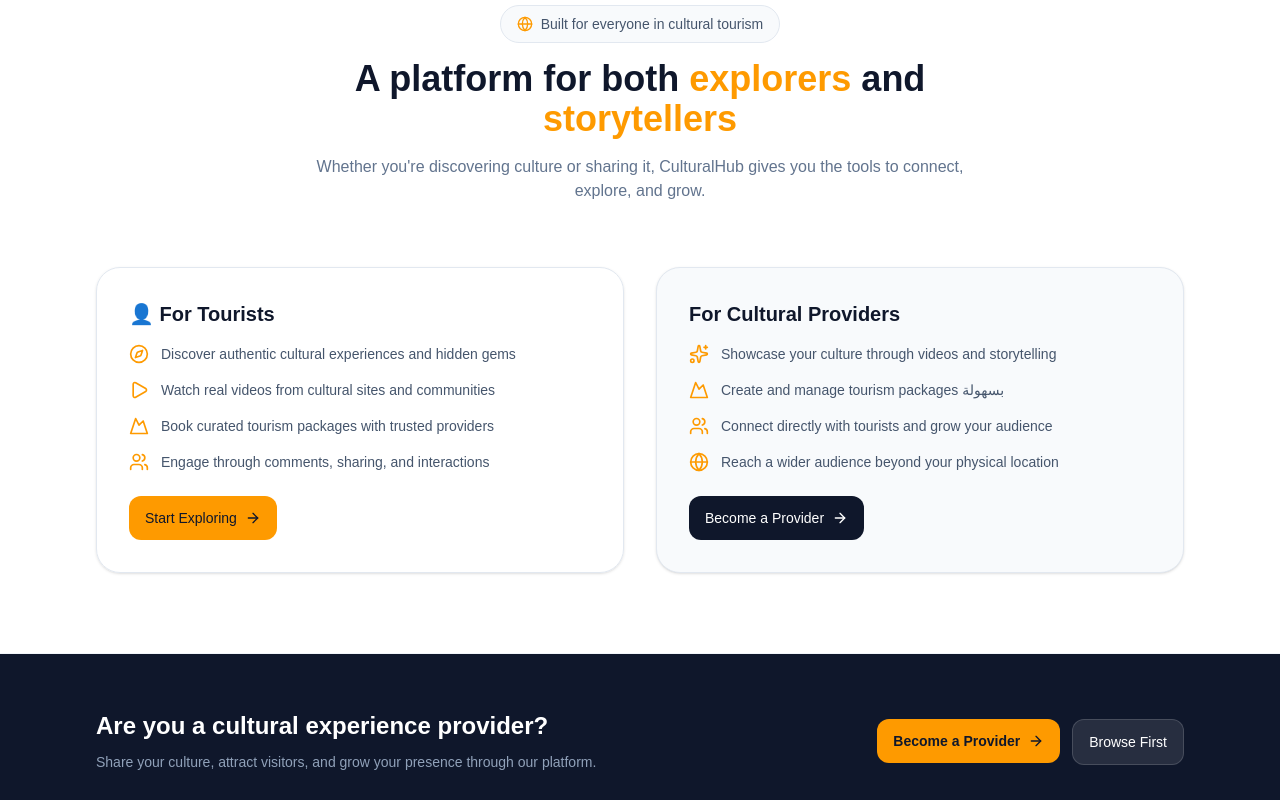
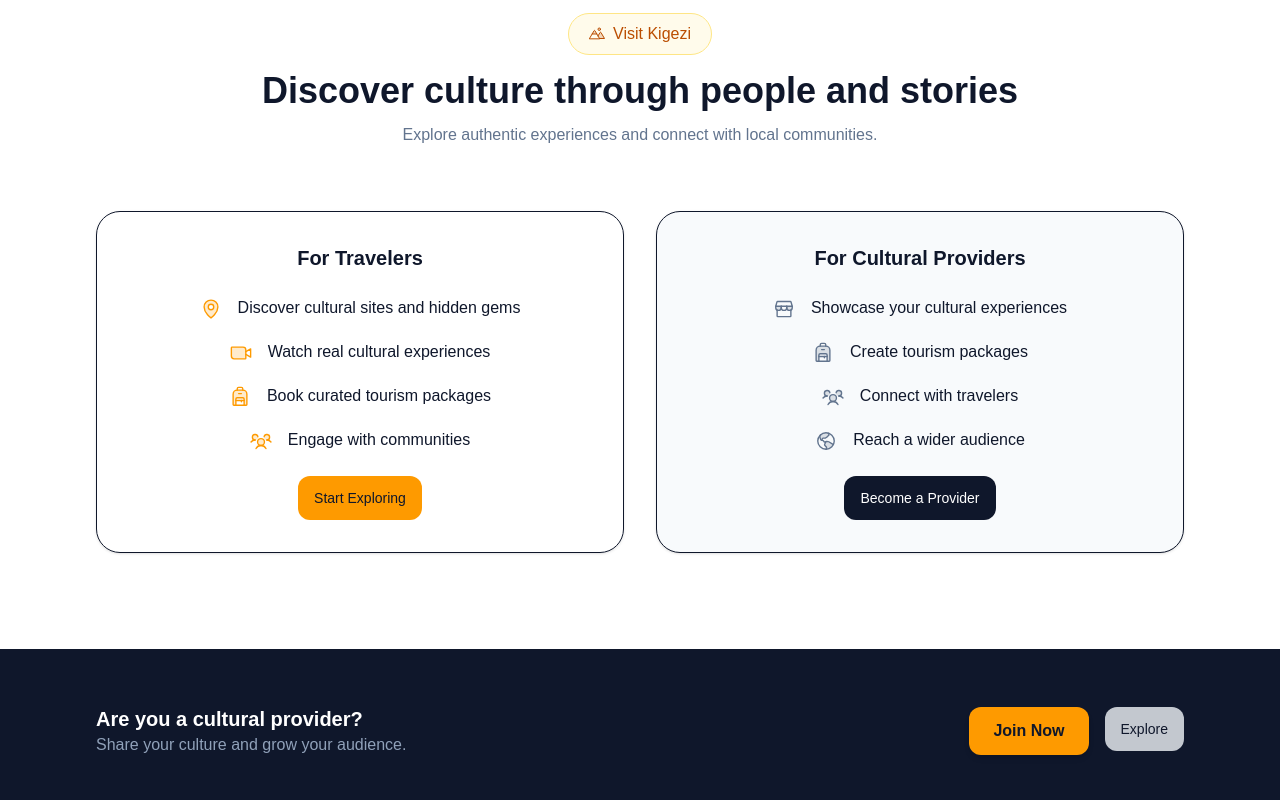
Before and after one commit to umarkhemis/cultural_hub, a Next.js app in the folder frontend/: page /welcome in a window 1280 px wide. Shown: the part 1500-2300 px from the top of the page. Built offline with nearby package versions, Linux system fonts and the light colour scheme; no server answers.

Commit message:
adjusted the homepage details, the icons and experience section

```diff
--- a/frontend/package.json
+++ b/frontend/package.json
@@ -15,6 +15,7 @@
     "clsx": "^2.1.1",
     "lucide-react": "^0.577.0",
     "next": "16.1.6",
+    "phosphor-react": "^1.4.1",
     "react": "19.2.3",
     "react-dom": "19.2.3",
     "react-hook-form": "^7.71.2",
--- a/frontend/src/app/(public)/welcome/page.tsx
+++ b/frontend/src/app/(public)/welcome/page.tsx
@@ -1,19 +1,25 @@
-// src/app/(public)/welcome/page.tsx
+// src\app\(public)\welcome\page.tsx
 
 "use client";
 
 import Link from "next/link";
 import {
-  Compass,
-  Mountain,
-  Sparkles,
-  Users,
   ArrowRight,
-  Globe,
-  Star,
-  Play
+  Star
 } from "lucide-react";
+
+import {
+  MapPin,
+  VideoCamera,
+  Backpack,
+  UsersThree,
+  GlobeHemisphereWest,
+  Storefront,
+  Mountains
+} from "phosphor-react";
+
 import { useEffect, useRef, useState } from "react";
+import type { ElementType } from "react";
 
 import { Button } from "@/src/components/ui/button";
 import { AnimatedCounter } from "@/src/components/ui/animated-counter";
@@ -21,6 +27,7 @@
 import { FullWidthSection } from "@/src/components/layout/full-width-section";
 import { ROUTES } from "@/src/constants/routes";
 import { CulturalHeroSlider } from "@/src/features/home/cultural-hero-slider";
+import { useTypewriter } from "@/src/hooks/use-typewriter";
 
 /* ===================== DATA ===================== */
 
@@ -31,44 +38,90 @@
   { value: 4.9, label: "Community Rating", icon: Star, decimal: true },
 ];
 
-const features = [
-  {
-    icon: Compass,
-    label: "Explore",
-    title: "Discover Real Culture",
-    description:
-      "Browse authentic cultural experiences, stories, and destinations shared by local communities.",
-    accent: "bg-amber-50 text-amber-600 border-amber-100",
-    iconBg: "bg-amber-100",
-  },
-  {
-    icon: Users,
-    label: "Connect",
-    title: "Meet Local Providers",
-    description:
-      "Engage directly with cultural hosts, creators, and communities behind each experience.",
-    accent: "bg-sky-50 text-sky-600 border-sky-100",
-    iconBg: "bg-sky-100",
-  },
-  {
-    icon: Mountain,
-    label: "Book",
-    title: "Plan Your Visit",
-    description:
-      "Book curated tourism packages and explore cultural sites with confidence.",
-    accent: "bg-emerald-50 text-emerald-600 border-emerald-100",
-    iconBg: "bg-emerald-100",
-  },
-  {
-    icon: Sparkles,
-    label: "Share",
-    title: "Tell Your Story",
-    description:
-      "Providers can showcase culture through videos, experiences, and storytelling.",
-    accent: "bg-violet-50 text-violet-600 border-violet-100",
-    iconBg: "bg-violet-100",
-  },
+const travelerLines = [
+  "Discover cultural sites and hidden gems",
+  "Watch real cultural experiences",
+  "Book curated tourism packages",
+  "Engage with communities",
 ];
+
+const providerLines = [
+  "Showcase your cultural experiences",
+  "Create tourism packages",
+  "Connect with travelers",
+  "Reach a wider audience",
+];
+
+const travelerIcons = [MapPin, VideoCamera, Backpack, UsersThree];
+const providerIcons = [Storefront, Backpack, UsersThree, GlobeHemisphereWest];
+
+/* ===================== COMPONENTS ===================== */
+
+function TypewriterCard({
+  title,
+  lines,
+  Icons,
+  iconColor = "text-slate-500",
+  startDelay = 0,
+  button,
+  cardClass = "",
+}: {
+  title: string;
+  lines: string[];
+  Icons: ElementType[];
+  iconColor?: string;
+  startDelay?: number;
+  button: React.ReactNode;
+  cardClass?: string;
+}) {
+  const { displayed, activeIndex, done } = useTypewriter(lines, 28, 180, startDelay);
+
+  return (
+    <div className={`rounded-3xl border p-8 shadow-sm hover:shadow-md transition flex flex-col items-center text-center ${cardClass}`}>
+
+      <h3 className="text-xl font-semibold mb-6">{title}</h3>
+
+      <div className="space-y-5">
+        {lines.map((_, i) => {
+          const Icon = Icons[i] ?? Icons[0];
+          const hasStarted = i < activeIndex || done || i === activeIndex;
+          const isTyping = activeIndex === i && !done;
+
+          return (
+            <div
+              key={i}
+              className={`flex items-center justify-center gap-4 transition-opacity duration-300 ${
+                hasStarted ? "opacity-100" : "opacity-0"
+              }`}
+            >
+              <Icon
+                size={22}
+                weight="duotone"
+                className={`${iconColor} shrink-0 mt-0.5`}
+              />
+              <p className="min-h-[1.5em] text-center">
+                {displayed[i]}
+                {isTyping && (
+                  <span className="inline-block w-0.5 h-4 ml-0.5 align-middle bg-current animate-pulse rounded-sm" />
+                )}
+              </p>
+            </div>
+          );
+        })}
+      </div>
+
+      {/* Button fades in after all lines finish typing */}
+      <div
+        className={`mt-6 transition-opacity duration-500 ${
+          done ? "opacity-100" : "opacity-0"
+        }`}
+      >
+        {button}
+      </div>
+
+    </div>
+  );
+}
 
 /* ===================== PAGE ===================== */
 
@@ -79,47 +132,42 @@
       {/* HERO */}
       <CulturalHeroSlider />
 
-      {/* ===================== STATS ===================== */}
+      {/* STATS */}
       <FullWidthSection className="border-y border-slate-100 bg-slate-50">
         <PageContainer>
           <StatsSection />
         </PageContainer>
       </FullWidthSection>
 
- {/* ===================== EXPERIENCE VIDEO ===================== */}
+      {/* VIDEO */}
       <FullWidthSection className="py-20 lg:py-28 bg-black text-white">
         <PageContainer>
           <div className="grid gap-10 lg:grid-cols-2 items-center">
 
-      {/* TEXT */}
             <div>
-        <h2 className="text-3xl font-bold sm:text-4xl lg:text-5xl leading-tight">
+              <h2 className="text-3xl font-bold sm:text-4xl lg:text-5xl">
                 Experience culture before you travel
               </h2>
 
-        <p className="mt-5 text-white/70 text-base sm:text-lg max-w-lg">
+              <p className="mt-5 text-white/70 max-w-lg">
                 Watch real experiences from cultural sites and communities.
-          Discover traditions, stories, and moments that go beyond tourism.
               </p>
 
               <div className="mt-6">
                 <Link href={ROUTES.feed}>
-            <Button className="bg-amber-500 text-slate-900 hover:bg-amber-400 shadow-lg shadow-amber-500/20">
-              Explore More Experiences
+                  <Button className="bg-amber-500 text-slate-900 hover:bg-amber-400">
+                    Explore Experiences
                     <ArrowRight className="ml-2 h-4 w-4" />
                   </Button>
                 </Link>
               </div>
             </div>
 
-      {/* VIDEO */}
-      <div className="relative w-full overflow-hidden rounded-2xl shadow-lg">
-        <div className="aspect-video w-full">
+            <div className="rounded-2xl overflow-hidden">
+              <div className="aspect-video">
                 <iframe
-            className="h-full w-full"
+                  className="w-full h-full"
                   src="https://www.youtube.com/embed/MeePfYXA28A"
-            title="Kabale Cultural Experience"
-            allow="accelerometer; autoplay; clipboard-write; encrypted-media; gyroscope; picture-in-picture"
                   allowFullScreen
                 />
               </div>
@@ -129,145 +177,91 @@
         </PageContainer>
       </FullWidthSection>
 
-{/* ===================== ROLE-BASED EXPERIENCE ===================== */}
-<FullWidthSection className="py-20 bg-white">
+      {/* ROLE SECTION */}
+      <FullWidthSection className="py-24 bg-white">
         <PageContainer>
 
-    {/* SECTION HEADER */}
-    <div className="mx-auto max-w-2xl text-center mb-16">
-      <div className="mb-4 inline-flex items-center gap-2 rounded-full border border-slate-200 bg-slate-50 px-4 py-2 text-sm font-medium text-slate-600">
-        <Globe className="h-4 w-4 text-amber-500" />
-        Built for everyone in cultural tourism
+          {/* HEADER */}
+          <div className="text-center mb-16">
+            <div className="inline-flex items-center gap-2 px-5 py-2 rounded-full bg-amber-50 border border-amber-200 text-amber-700 text-base font-medium animate-float">
+              <Mountains size={16} weight="duotone" />
+              Visit Kigezi
             </div>
 
-      <h2 className="text-3xl font-bold sm:text-4xl text-slate-900">
-        A platform for both{" "}
-        <span className="text-amber-500">explorers</span> and{" "}
-        <span className="text-amber-500">storytellers</span>
+            <h2 className="mt-4 text-3xl sm:text-4xl font-bold text-slate-900">
+              Discover culture through people and stories
             </h2>
 
-      <p className="mt-4 text-slate-500">
-        Whether you're discovering culture or sharing it, CulturalHub gives you the tools to connect, explore, and grow.
+            <p className="mt-3 text-slate-500 max-w-xl mx-auto">
+              Explore authentic experiences and connect with local communities.
             </p>
           </div>
 
-    {/* TWO COLUMNS */}
           <div className="grid gap-8 lg:grid-cols-2">
 
-      {/* ================= TOURISTS ================= */}
-      <div className="rounded-3xl border border-slate-200 p-8 shadow-sm hover:shadow-md transition">
-
-        <h3 className="text-xl font-semibold text-slate-900 mb-4">
-          👤 For Tourists
-        </h3>
-
-        <ul className="space-y-4 text-slate-600 text-sm">
-          <li className="flex gap-3">
-            <Compass className="h-5 w-5 text-amber-500" />
-            Discover authentic cultural experiences and hidden gems
-          </li>
-
-          <li className="flex gap-3">
-            <Play className="h-5 w-5 text-amber-500" />
-            Watch real videos from cultural sites and communities
-          </li>
-
-          <li className="flex gap-3">
-            <Mountain className="h-5 w-5 text-amber-500" />
-            Book curated tourism packages with trusted providers
-          </li>
-
-          <li className="flex gap-3">
-            <Users className="h-5 w-5 text-amber-500" />
-            Engage through comments, sharing, and interactions
-          </li>
-        </ul>
-
-        <div className="mt-6">
+            {/* TRAVELERS */}
+            <TypewriterCard
+              title="For Travelers"
+              lines={travelerLines}
+              Icons={travelerIcons}
+              iconColor="text-amber-500"
+              startDelay={300}
+              cardClass=""
+              button={
                 <Link href={ROUTES.feed}>
-            <Button className="bg-amber-500 text-slate-900 hover:bg-amber-400">
+                  <Button className="bg-amber-500 text-slate-900">
                     Start Exploring
-              <ArrowRight className="ml-2 h-4 w-4" />
                   </Button>
                 </Link>
-        </div>
+              }
+            />
 
-      </div>
-
-      {/* ================= PROVIDERS ================= */}
-      <div className="rounded-3xl border border-slate-200 p-8 shadow-sm hover:shadow-md transition bg-slate-50">
-
-        <h3 className="text-xl font-semibold text-slate-900 mb-4">
-          For Cultural Providers
-        </h3>
-
-        <ul className="space-y-4 text-slate-600 text-sm">
-          <li className="flex gap-3">
-            <Sparkles className="h-5 w-5 text-amber-500" />
-            Showcase your culture through videos and storytelling
-          </li>
-
-          <li className="flex gap-3">
-            <Mountain className="h-5 w-5 text-amber-500" />
-            Create and manage tourism packages بسهولة
-          </li>
-
-          <li className="flex gap-3">
-            <Users className="h-5 w-5 text-amber-500" />
-            Connect directly with tourists and grow your audience
-          </li>
-
-          <li className="flex gap-3">
-            <Globe className="h-5 w-5 text-amber-500" />
-            Reach a wider audience beyond your physical location
-          </li>
-        </ul>
-
-        <div className="mt-6">
+            {/* PROVIDERS */}
+            <TypewriterCard
+              title="For Cultural Providers"
+              lines={providerLines}
+              Icons={providerIcons}
+              iconColor="text-slate-500"
+              startDelay={500}
+              cardClass="bg-slate-50"
+              button={
                 <Link href={ROUTES.register}>
-            <Button className="bg-slate-900 text-white hover:bg-slate-800">
+                  <Button className="bg-slate-900 text-white">
                     Become a Provider
-              <ArrowRight className="ml-2 h-4 w-4" />
                   </Button>
                 </Link>
-        </div>
-
-      </div>
+              }
+            />
 
           </div>
 
         </PageContainer>
       </FullWidthSection>
 
-      {/* ===================== CTA ===================== */}
-      <FullWidthSection className="border-t border-slate-100 bg-slate-900 py-14">
+      {/* =================== CTA ================ */}
+      <FullWidthSection className="bg-slate-900 py-14 text-white">
         <PageContainer>
-          <div className="flex flex-col items-center gap-6 text-center sm:flex-row sm:justify-between sm:text-left">
+          <div className="flex flex-col sm:flex-row justify-between items-start sm:items-center gap-6">
 
-            <div className="max-w-xl">
-              <h3 className="text-xl font-bold text-white sm:text-2xl">
-                Are you a cultural experience provider?
+            <div>
+              <h3 className="text-xl font-bold">
+                Are you a cultural provider?
               </h3>
-
-              <p className="mt-2 text-sm text-slate-400 leading-6">
-                Share your culture, attract visitors, and grow your presence through our platform.
+              <p className="text-slate-400">
+                Share your culture and grow your audience.
               </p>
             </div>
 
-            <div className="flex flex-col gap-3 sm:flex-row shrink-0">
+            <div className="flex flex-col sm:flex-row gap-3 sm:gap-4">
               <Link href={ROUTES.register}>
-                <Button className="gap-2 bg-amber-500 hover:bg-amber-400 text-slate-900 font-semibold">
-                  Become a Provider
-                  <ArrowRight className="h-4 w-4" />
+                <Button className="bg-amber-500 text-slate-900 hover:bg-amber-400 transition px-6 py-3 text-base font-semibold shadow-md">
+                  Join Now
                 </Button>
               </Link>
 
               <Link href={ROUTES.feed}>
-                <Button
-                  variant="secondary"
-                  className="border border-white/15 bg-white/10 text-white hover:bg-white/20"
-                >
-                  Browse First
+                <Button variant="secondary" className="opacity-80 hover:opacity-100">
+                  Explore
                 </Button>
               </Link>
             </div>
@@ -280,7 +274,7 @@
   );
 }
 
-/* ===================== STATS COMPONENT ===================== */
+/* ===================== STATS ===================== */
 
 function StatsSection() {
   const ref = useRef<HTMLDivElement | null>(null);
@@ -288,9 +282,7 @@
 
   useEffect(() => {
     const observer = new IntersectionObserver(
-      ([entry]) => {
-        if (entry.isIntersecting) setVisible(true);
-      },
+      ([entry]) => entry.isIntersecting && setVisible(true),
       { threshold: 0.4 }
     );
 
@@ -299,36 +291,19 @@
   }, []);
 
   return (
-    <div
-      ref={ref}
-      className="grid grid-cols-2 divide-x divide-slate-100 sm:grid-cols-4"
-    >
+    <div ref={ref} className="grid grid-cols-2 sm:grid-cols-4">
       {stats.map((stat) => (
-        <div
-          key={stat.label}
-          className="flex flex-col items-center justify-center gap-1 py-6 px-4 text-center"
-        >
-          <div className="flex items-center gap-1">
-            <span className="text-3xl font-bold tracking-tight text-slate-900">
+        <div key={stat.label} className="text-center py-6">
+          <div className="text-2xl font-bold">
             {visible ? (
               <AnimatedCounter
                 value={stat.value}
-                  duration={1.5}
+                duration={1500}
                 decimals={stat.decimal ? 1 : 0}
               />
-              ) : (
-                0
-              )}
-            </span>
-
-            {stat.icon && (
-              <stat.icon className="h-4 w-4 fill-amber-400 text-amber-400" />
-            )}
+            ) : 0}
           </div>
-
-          <span className="text-xs text-slate-500 font-medium">
-            {stat.label}
-          </span>
+          <p className="text-xs text-slate-500">{stat.label}</p>
         </div>
       ))}
     </div>
--- a/frontend/src/app/globals.css
+++ b/frontend/src/app/globals.css
@@ -33,3 +33,19 @@
   from { transform: translateX(-100%); }
   to   { transform: translateX(100%); }
 }
+
+@keyframes float {
+  0% {
+    transform: translateY(0px);
+  }
+  50% {
+    transform: translateY(-4px);
+  }
+  100% {
+    transform: translateY(0px);
+  }
+}
+
+.animate-float {
+  animation: float 3s ease-in-out infinite;
+}
--- /dev/null
+++ b/frontend/src/hooks/use-typewriter.ts
@@ -0,0 +1,46 @@
+// src\hooks\use-typewriter.ts
+
+import { useEffect, useState } from "react";
+
+export function useTypewriter(
+  lines: string[],
+  speed = 28,
+  gap = 180,
+  startDelay = 0
+) {
+  const [displayed, setDisplayed] = useState<string[]>(
+    lines.map(() => "")
+  );
+  const [activeIndex, setActiveIndex] = useState(-1);
+  const [done, setDone] = useState(false);
+
+  useEffect(() => {
+    const t = setTimeout(() => setActiveIndex(0), startDelay);
+    return () => clearTimeout(t);
+  }, [startDelay]);
+
+  useEffect(() => {
+    if (activeIndex < 0 || activeIndex >= lines.length) return;
+    const full = lines[activeIndex];
+    let i = displayed[activeIndex].length;
+
+    if (i >= full.length) {
+      const t = setTimeout(() => {
+        if (activeIndex + 1 < lines.length) setActiveIndex((p) => p + 1);
+        else setDone(true);
+      }, gap);
+      return () => clearTimeout(t);
+    }
+
+    const t = setTimeout(() => {
+      setDisplayed((prev) => {
+        const next = [...prev];
+        next[activeIndex] = full.slice(0, i + 1);
+        return next;
+      });
+    }, speed);
+    return () => clearTimeout(t);
+  }, [activeIndex, displayed, lines, speed, gap]);
+
+  return { displayed, activeIndex, done };
+}
```
Also changed, not shown: 1 other file (tests, documents, lock files or other folders). Lines whose indentation alone changed are shown as unchanged.
